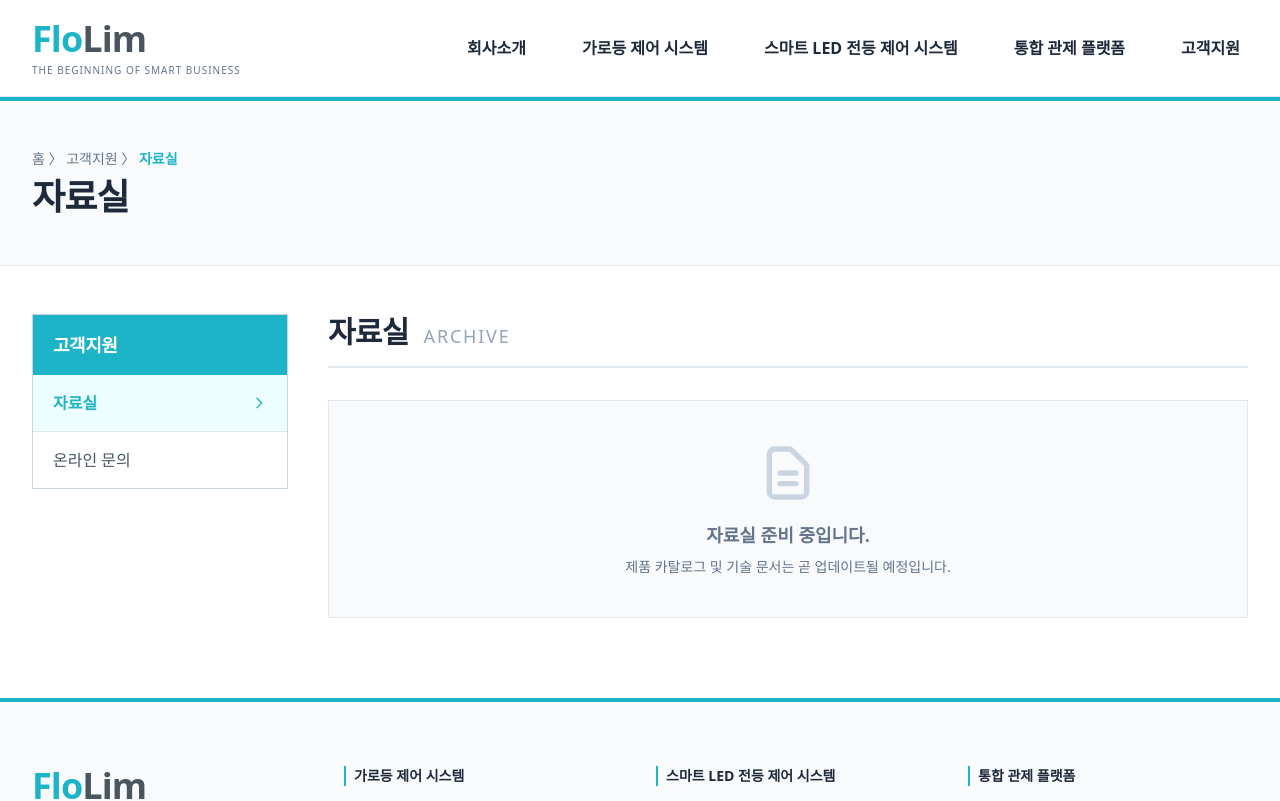
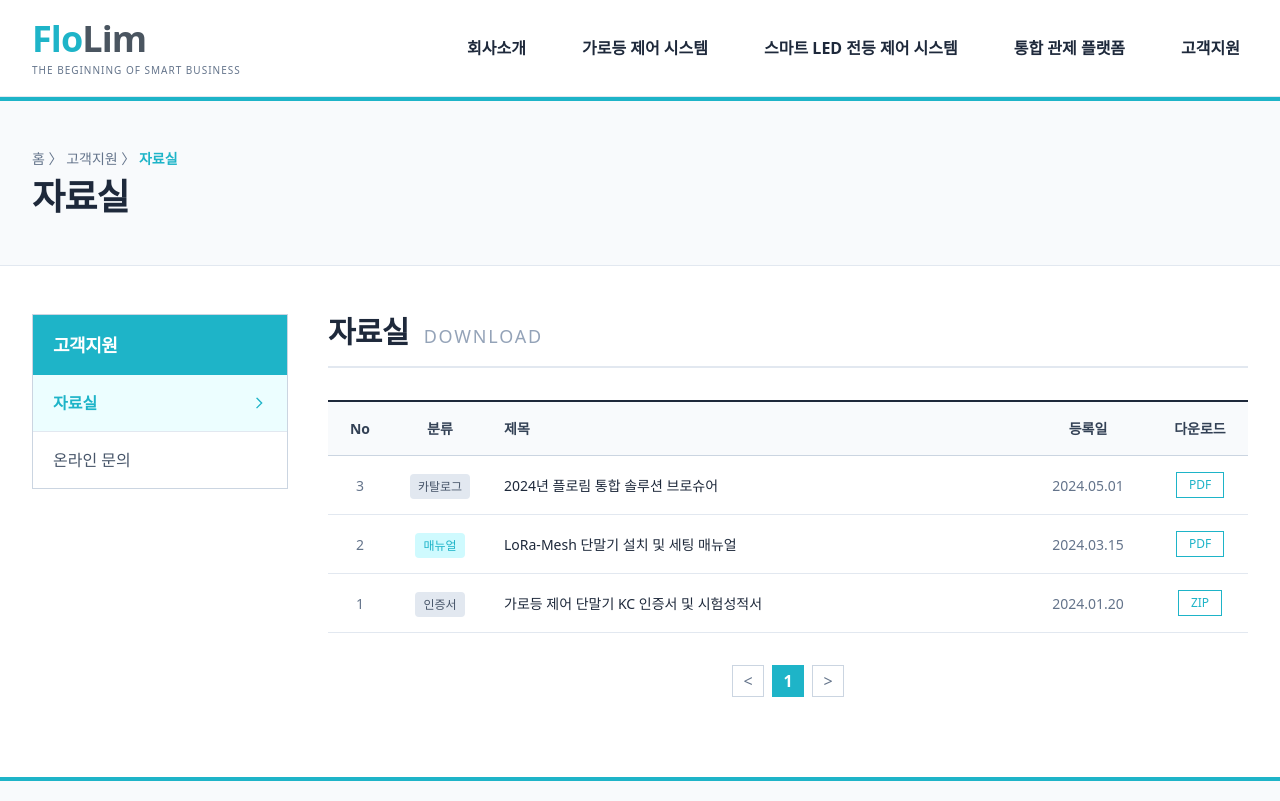
Before and after one commit to flolim-mj54/flolim-website, a React (Vite) app: page /archive in a window 1280 px wide. Shown: the top 801 px of the page. Built offline with nearby package versions, Linux system fonts and the light colour scheme.

Commit message:
자료실 수정2

```diff
--- a/src/Archive.jsx
+++ b/src/Archive.jsx
@@ -8,9 +8,12 @@ const Archive = () => {
       <div className="w-full bg-slate-50 py-12 border-b border-slate-200 border-t-4 border-t-[#1eb4c8]">
         <div className="max-w-7xl mx-auto px-4 sm:px-6 lg:px-8">
           <div className="text-sm text-slate-500 mb-2 font-medium">
-            홈 〉 고객지원 〉 <span className="text-[#1eb4c8] font-bold">자료실</span>
+            홈 〉 고객지원 〉{" "}
+            <span className="text-[#1eb4c8] font-bold">자료실</span>
           </div>
-          <h1 className="text-3xl md:text-4xl font-black text-slate-800 tracking-tight">자료실</h1>
+          <h1 className="text-3xl md:text-4xl font-black text-slate-800 tracking-tight">
+            자료실
+          </h1>
         </div>
       </div>
 
@@ -22,14 +25,33 @@ const Archive = () => {
             </div>
             <ul className="flex flex-col">
               <li className="border-b border-slate-200">
-                {/* 🚀 자료실 (현재 위치이므로 파란색 하이라이트) */}
-                <Link to="/archive" className="flex items-center justify-between px-5 py-4 bg-cyan-50 text-[#1eb4c8] font-bold">
-                  자료실 <svg className="w-4 h-4" fill="none" stroke="currentColor" viewBox="0 0 24 24"><path strokeLinecap="square" strokeLinejoin="miter" strokeWidth="2" d="M9 5l7 7-7 7"></path></svg>
+                {/* 🚀 a 태그를 Link 태그로 변경하고 to="/archive" 적용 */}
+                <Link
+                  to="/archive"
+                  className="flex items-center justify-between px-5 py-4 bg-cyan-50 text-[#1eb4c8] font-bold"
+                >
+                  자료실{" "}
+                  <svg
+                    className="w-4 h-4"
+                    fill="none"
+                    stroke="currentColor"
+                    viewBox="0 0 24 24"
+                  >
+                    <path
+                      strokeLinecap="square"
+                      strokeLinejoin="miter"
+                      strokeWidth="2"
+                      d="M9 5l7 7-7 7"
+                    ></path>
+                  </svg>
                 </Link>
               </li>
               <li className="border-b border-slate-200 last:border-0">
-                {/* 🚀 온라인 문의로 부드럽게 넘어가도록 Link 연결! */}
-                <Link to="/contact" className="flex items-center justify-between px-5 py-4 text-slate-600 hover:text-[#1eb4c8] hover:bg-slate-50 transition-all">
+                {/* 🚀 a 태그를 Link 태그로 변경하고 to="/contact" 적용 */}
+                <Link
+                  to="/contact"
+                  className="flex items-center justify-between px-5 py-4 text-slate-600 hover:text-[#1eb4c8] hover:bg-slate-50 transition-all"
+                >
                   온라인 문의
                 </Link>
               </li>
@@ -39,13 +61,106 @@ const Archive = () => {
 
         <section className="flex-1 min-w-0">
           <h2 className="text-3xl font-black text-slate-800 tracking-tight mb-8 pb-4 border-b-2 border-slate-200">
-            자료실 <span className="text-lg text-slate-400 font-normal tracking-widest uppercase ml-2">Archive</span>
+            자료실{" "}
+            <span className="text-lg text-slate-400 font-normal tracking-widest uppercase ml-2">
+              Download
+            </span>
           </h2>
 
-          <div className="bg-slate-50 border border-slate-200 p-10 text-center text-slate-500">
-            <svg className="w-16 h-16 mx-auto mb-4 text-slate-300" fill="none" stroke="currentColor" viewBox="0 0 24 24"><path strokeLinecap="round" strokeLinejoin="round" strokeWidth="2" d="M9 12h6m-6 4h6m2 5H7a2 2 0 01-2-2V5a2 2 0 012-2h5.586a1 1 0 01.707.293l5.414 5.414a1 1 0 01.293.707V19a2 2 0 01-2 2z"></path></svg>
-            <p className="text-lg font-bold mb-2">자료실 준비 중입니다.</p>
-            <p className="text-sm">제품 카탈로그 및 기술 문서는 곧 업데이트될 예정입니다.</p>
+          <div className="w-full overflow-x-auto">
+            <table className="w-full border-t-2 border-slate-800 text-[14px]">
+              <thead className="bg-slate-50 border-b border-slate-300">
+                <tr>
+                  <th className="py-4 px-4 text-center font-bold text-slate-700 w-16">
+                    No
+                  </th>
+                  <th className="py-4 px-4 text-center font-bold text-slate-700 w-24">
+                    분류
+                  </th>
+                  <th className="py-4 px-4 text-left font-bold text-slate-700">
+                    제목
+                  </th>
+                  <th className="py-4 px-4 text-center font-bold text-slate-700 w-32">
+                    등록일
+                  </th>
+                  <th className="py-4 px-4 text-center font-bold text-slate-700 w-24">
+                    다운로드
+                  </th>
+                </tr>
+              </thead>
+              <tbody>
+                <tr className="border-b border-slate-200 hover:bg-slate-50 transition-colors">
+                  <td className="py-4 px-4 text-center text-slate-500">3</td>
+                  <td className="py-4 px-4 text-center">
+                    <span className="bg-slate-200 text-slate-600 text-xs px-2 py-1 rounded">
+                      카탈로그
+                    </span>
+                  </td>
+                  <td className="py-4 px-4 text-slate-800 font-medium cursor-pointer hover:text-[#1eb4c8]">
+                    2024년 플로림 통합 솔루션 브로슈어
+                  </td>
+                  <td className="py-4 px-4 text-center text-slate-500">
+                    2024.05.01
+                  </td>
+                  <td className="py-4 px-4 text-center">
+                    <button className="text-[#1eb4c8] border border-[#1eb4c8] px-3 py-1 text-xs hover:bg-[#1eb4c8] hover:text-white transition-colors">
+                      PDF
+                    </button>
+                  </td>
+                </tr>
+                <tr className="border-b border-slate-200 hover:bg-slate-50 transition-colors">
+                  <td className="py-4 px-4 text-center text-slate-500">2</td>
+                  <td className="py-4 px-4 text-center">
+                    <span className="bg-cyan-100 text-[#1eb4c8] text-xs px-2 py-1 rounded">
+                      매뉴얼
+                    </span>
+                  </td>
+                  <td className="py-4 px-4 text-slate-800 font-medium cursor-pointer hover:text-[#1eb4c8]">
+                    LoRa-Mesh 단말기 설치 및 세팅 매뉴얼
+                  </td>
+                  <td className="py-4 px-4 text-center text-slate-500">
+                    2024.03.15
+                  </td>
+                  <td className="py-4 px-4 text-center">
+                    <button className="text-[#1eb4c8] border border-[#1eb4c8] px-3 py-1 text-xs hover:bg-[#1eb4c8] hover:text-white transition-colors">
+                      PDF
+                    </button>
+                  </td>
+                </tr>
+                <tr className="border-b border-slate-200 hover:bg-slate-50 transition-colors">
+                  <td className="py-4 px-4 text-center text-slate-500">1</td>
+                  <td className="py-4 px-4 text-center">
+                    <span className="bg-slate-200 text-slate-600 text-xs px-2 py-1 rounded">
+                      인증서
+                    </span>
+                  </td>
+                  <td className="py-4 px-4 text-slate-800 font-medium cursor-pointer hover:text-[#1eb4c8]">
+                    가로등 제어 단말기 KC 인증서 및 시험성적서
+                  </td>
+                  <td className="py-4 px-4 text-center text-slate-500">
+                    2024.01.20
+                  </td>
+                  <td className="py-4 px-4 text-center">
+                    <button className="text-[#1eb4c8] border border-[#1eb4c8] px-3 py-1 text-xs hover:bg-[#1eb4c8] hover:text-white transition-colors">
+                      ZIP
+                    </button>
+                  </td>
+                </tr>
+              </tbody>
+            </table>
+          </div>
+
+          {/* 페이징 영역 */}
+          <div className="flex justify-center mt-8 space-x-2">
+            <button className="w-8 h-8 flex items-center justify-center border border-slate-300 text-slate-500 hover:bg-slate-100">
+              &lt;
+            </button>
+            <button className="w-8 h-8 flex items-center justify-center border border-[#1eb4c8] bg-[#1eb4c8] text-white font-bold">
+              1
+            </button>
+            <button className="w-8 h-8 flex items-center justify-center border border-slate-300 text-slate-500 hover:bg-slate-100">
+              &gt;
+            </button>
           </div>
         </section>
       </div>
```
